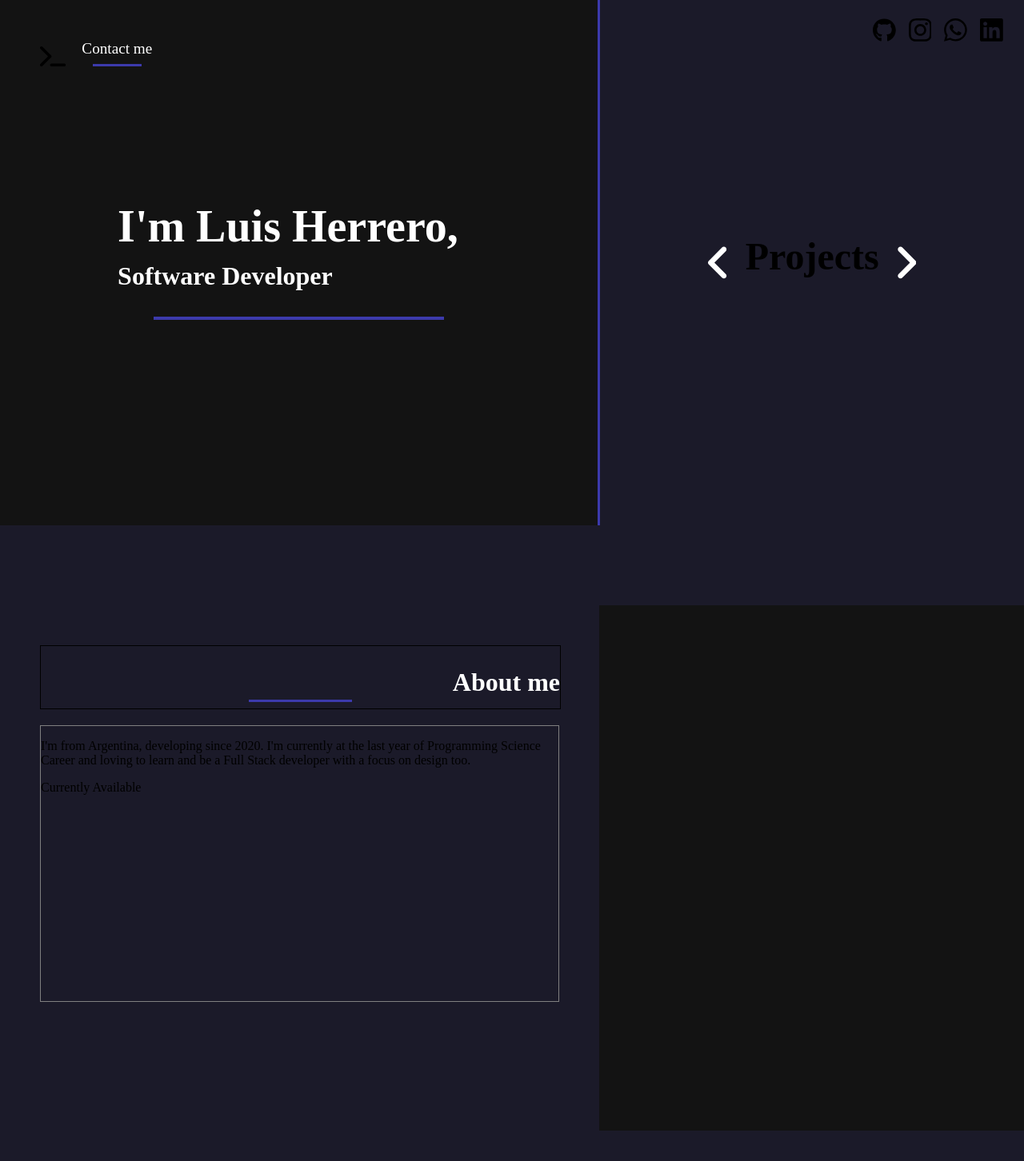
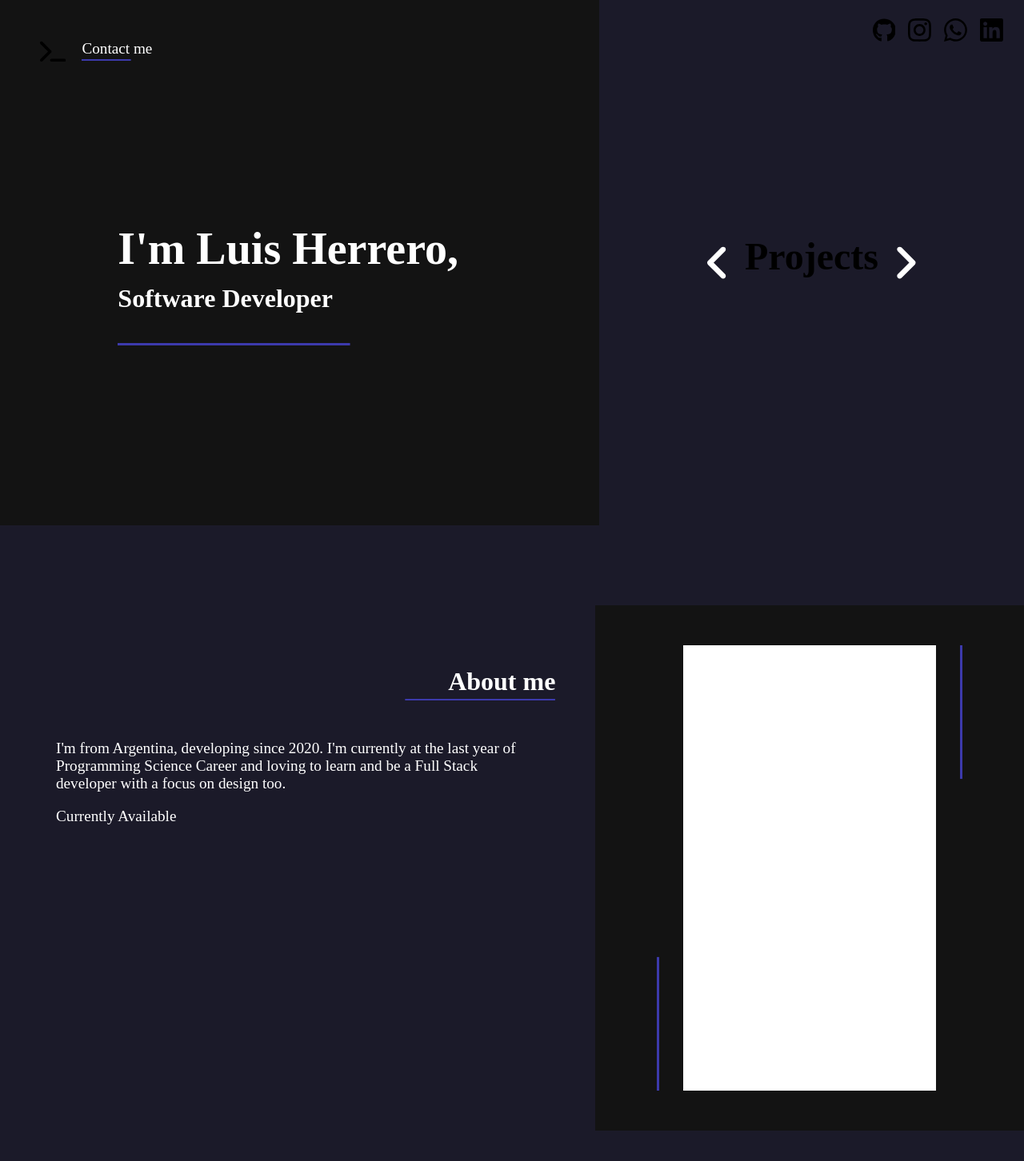
Before and after one commit to LMHV/cv-page, a React (Create React App) app in the folder front/: page / in a window 1280 px wide. Shown: the top 1452 px of the page at 80% size. After the commit the page ends 1414 px from the top, so only its background shows below. Built offline with nearby package versions, Linux system fonts and the light colour scheme; a web font is replaced by a local one.

Commit message:
update cv-page 14/06

```diff
--- a/front/src/components/Aboutme.css
+++ b/front/src/components/Aboutme.css
@@ -1,9 +1,116 @@
-
 @media only screen and (max-width: 1920px) {
     .second-container {
         display: flex;
         flex-direction: row;
+        margin-top: 100px;
+        height: 969px;
     }
+
+    .left-side-aboutme {
+        width: 55%;
+        padding: 50px;
+    }
+
+    .aboutme-container {
+        display: flex;
+        justify-content: flex-end;
+        width: 100%;
+    }
+
+    .aboutme-title {
+        color: white;
+        font-size: 250%;
+        margin-bottom: -5px;
+        position: relative;
+    }
+
+    .aboutme-title::after {
+        content: '';
+        position: absolute;
+        left: 0;
+        bottom: -5px;
+        width: 100%;
+        height: 2px;
+        background-color: #3C3AAC;
+        transform: scaleX(1.4);
+        transform-origin: right;
+        transition: transform .5s;
+    }
+
+    .aboutme-title:hover::after {
+        transform: scaleX(0.7);
+        transform-origin: right;
+    }
+
+    .aboutme-description {
+        height: 70%;
+        margin-top: 20px;
+        padding: 20px;
+        font-size: 200%;
+        color: white;
+    }
+
+
+
+    .right-side-aboutme {
+        background-color: #131313;
+        width: calc(45% - 100px);
+        display: grid;
+        grid-template-columns: 30px auto 30px;
+        column-gap: 30px;
+        padding: 50px;
+        position: relative;
+    }
+
+    #grid1{
+        position: relative;
+    }
+
+    #grid1::after {
+        content: '';
+        position: absolute;
+        top: 0;
+        right: 0;
+        width: 3px;
+        height: 100%;
+        background-color: #3C3AAC;
+        transform: scaleY(0.3);
+        transform-origin: bottom;
+        transition: transform .5s;
+    }
+
+    #grid1:hover::after {
+        transform: scaleY(1);
+        transform-origin: bottom;
+    }
+
+
+    #grid2{
+        background-color: white;
+    }
+
+    #grid3{
+        position: relative;
+    }
+
+    #grid3::after {
+        content: '';
+        position: absolute;
+        bottom: 0;
+        left: 0;
+        width: 3px;
+        height: 100%;
+        background-color: #3C3AAC;
+        transform: scaleY(0.3);
+        transform-origin: top;
+        transition: transform .5s;
+    }
+
+    #grid3:hover::after {
+        transform: scaleY(1);
+        transform-origin: top;
+    }
+
 }
 
 @media only screen and (max-width: 1368px) {
@@ -16,54 +123,108 @@
 
     .left-side-aboutme {
         width: 55%;
-        height: 861px;
         padding: 50px;
     }
 
-    .aboutme-container{
+    .aboutme-container {
         display: flex;
-        flex-direction: column;
-        text-align: right;
-        justify-content: center;
+        justify-content: flex-end;
         width: 100%;
-        border: 1px solid black;
     }
 
-    .aboutme-title{
+    .aboutme-title {
         color: white;
         font-size: 200%;
         margin-bottom: -5px;
-    }
-    .aboutme-line{
-        width: 20%;
-        background-color: #3C3AAC;
-        height: 3px;
-        border: none;
+        position: relative;
     }
 
-    .aboutme-container:hover > .aboutme-line{
-        width: 35%;
-        transition: 0.2s ease-in-out;
+    .aboutme-title::after {
+        content: '';
+        position: absolute;
+        left: 0;
+        bottom: -5px;
+        width: 100%;
+        height: 2px;
+        background-color: #3C3AAC;
+        transform: scaleX(1.4);
+        transform-origin: right;
+        transition: transform .5s;
     }
 
-    .aboutme-description{
-        height: 40%;
+    .aboutme-title:hover::after {
+        transform: scaleX(0.7);
+        transform-origin: right;
+    }
+
+    .aboutme-description {
+        height: 70%;
         margin-top: 20px;
-        border: 1px solid grey;
+        padding: 20px;
+        font-size: 120%;
+        color: white;
     }
 
 
 
+    .right-side-aboutme {
+        background-color: #131313;
+        width: calc(45% - 100px);
+        display: grid;
+        grid-template-columns: 30px auto 30px;
+        column-gap: 30px;
+        padding: 50px;
+        position: relative;
+    }
+
+    #grid1{
+        position: relative;
+    }
+
+    #grid1::after {
+        content: '';
+        position: absolute;
+        top: 0;
+        right: 0;
+        width: 3px;
+        height: 100%;
+        background-color: #3C3AAC;
+        transform: scaleY(0.3);
+        transform-origin: bottom;
+        transition: transform .5s;
+    }
+
+    #grid1:hover::after {
+        transform: scaleY(1);
+        transform-origin: bottom;
+    }
 
 
+    #grid2{
+        background-color: white;
+    }
+
+    #grid3{
+        position: relative;
+    }
+
+    #grid3::after {
+        content: '';
+        position: absolute;
+        bottom: 0;
+        left: 0;
+        width: 3px;
+        height: 100%;
+        background-color: #3C3AAC;
+        transform: scaleY(0.3);
+        transform-origin: top;
+        transition: transform .5s;
+    }
+
+    #grid3:hover::after {
+        transform: scaleY(1);
+        transform-origin: top;
+    }
 
 
-
-
-
-    .right-side-aboutme{
-        background-color: #131313;
-        width: 45%;
-
-    }
 }
--- a/front/src/components/Aboutme.js
+++ b/front/src/components/Aboutme.js
@@ -10,7 +10,6 @@ const Aboutme = () => {
             <div className="left-side-aboutme">
                 <div className="aboutme-container">
                     <h2 className="aboutme-title">About me</h2>
-                    <hr className="aboutme-line"></hr>
 
                 </div>
                 <div className="aboutme-description">
@@ -20,7 +19,11 @@ const Aboutme = () => {
             </div>
 
             <div className="right-side-aboutme">
-
+                <div id='grid1'></div>
+                <div id='grid2'>
+                    <img></img>
+                </div>
+                <div id='grid3'></div>
             </div>
 
         </div>
--- a/front/src/components/Landing.css
+++ b/front/src/components/Landing.css
@@ -15,7 +15,6 @@ border: 1px solid grey;
         background-color: #131313;
         width: 55%;
         padding: 50px;
-        border-right: 3px solid #3C3AAC;
     }
 
     .contact-me {
@@ -32,34 +31,56 @@ border: 1px solid grey;
     .contact-me-button {
         font-size: 130%;
         text-decoration: none;
-        color: white
+        color: white;
+        position: relative;
     }
 
-    .a-line {
-        /* FALTA HACER QUE ESTE AL COSTADO IZQUIERDO */
-        width: 70%;
+    .contact-me-button::after{
+        content:'';
+        position:absolute;
+        left: 0; bottom: -5px;
+        width: 100%;
+        height: 2px;
         background-color: #3C3AAC;
-        height: 3px;
-        border: none;
+        transform: scaleX(0.7);
+        transform-origin: left;
+        transition: transform .5s;
     }
 
-    .a-tag:hover>.a-line {
-        width: 120%;
-        transition: 200ms ease-in-out;
-
+    .contact-me-button:hover::after{
+        transform: scaleX(1.2);
+        transform-origin: left;
     }
 
     .container-name {
         display: flex;
         justify-content: center;
         align-items: center;
-        height: 88%;
+        height: 80%;
     }
 
     .title-name {
         color: white;
-        height: 40%;
+        height: 30%;
         width: 60%;
+        position: relative;
+    }
+
+    .title-name::after{
+        content:'';
+        position:absolute;
+        left: 0; bottom: -10px;
+        width: 100%;
+        height: 3px;
+        background-color: #3C3AAC;
+        transform: scaleX(0.70);
+        transform-origin: left;
+        transition: transform .5s;
+    }
+
+    .title-name:hover::after{
+        transform: scaleX(1.1);
+        transform-origin: left;
     }
 
     .name {
@@ -69,19 +90,6 @@ border: 1px solid grey;
 
     .job {
         font-size: 200%;
-    }
-
-    .name-line {
-        /* FALTA HACER QUE ESTE AL COSTADO IZQUIERDO */
-        width: 80%;
-        background-color: #3C3AAC;
-        height: 4px;
-        border: none;
-    }
-
-    .title-name:hover>.name-line {
-        width: 100%;
-        transition: 0.2s ease-in-out;
     }
 
     .right-side {
@@ -97,10 +105,10 @@ border: 1px solid grey;
     }
 
     .svg-button {
-        width: 8%;
+        width: 6.5%;
         background-color: rgba(0, 0, 0, 0);
         border: none;
-        margin-left: 5px;
+        margin-left: 0px;
         cursor: pointer;
     }
 
@@ -142,12 +150,12 @@ border: 1px solid grey;
     }
 
     .projectsname-container:hover>.right-angle {
-        margin-left: 50px;
+        margin-left: 100px;
         transition: 0.2s ease-in-out;
     }
 
     .projectsname-container:hover>.left-angle {
-        margin-right: 50px;
+        margin-right: 100px;
         transition: 0.2s ease-in-out;
     }
 }
@@ -180,33 +188,56 @@ border: 1px solid grey;
     .contact-me-button {
         font-size: 120%;
         text-decoration: none;
-        color: white
+        color: white;
+        position: relative;
     }
 
-    .a-line {
-        /* FALTA HACER QUE ESTE AL COSTADO IZQUIERDO */
-        width: 70%;
+    .contact-me-button::after{
+        content:'';
+        position:absolute;
+        left: 0; bottom: -5px;
+        width: 100%;
+        height: 2px;
         background-color: #3C3AAC;
-        height: 3px;
-        border: none;
+        transform: scaleX(0.7);
+        transform-origin: left;
+        transition: transform .5s;
     }
 
-    .a-tag:hover>.a-line {
-        width: 120%;
-        transition: 200ms ease-in-out;
+    .contact-me-button:hover::after{
+        transform: scaleX(1.2);
+        transform-origin: left;
     }
 
     .container-name {
         display: flex;
         justify-content: center;
         align-items: center;
-        height: 88%;
+        height: 90%;
     }
 
     .title-name {
         color: white;
-        height: 50%;
+        height: 35%;
         width: 70%;
+        position: relative;
+    }
+
+    .title-name::after{
+        content:'';
+        position:absolute;
+        left: 0; bottom: -15px;
+        width: 100%;
+        height: 3px;
+        background-color: #3C3AAC;
+        transform: scaleX(0.64);
+        transform-origin: left;
+        transition: transform .5s;
+    }
+
+    .title-name:hover::after{
+        transform: scaleX(1);
+        transform-origin: left;
     }
 
     .name {
@@ -216,19 +247,6 @@ border: 1px solid grey;
 
     .job {
         font-size: 200%;
-    }
-
-    .name-line {
-        /* FALTA HACER QUE ESTE AL COSTADO IZQUIERDO */
-        width: 80%;
-        background-color: #3C3AAC;
-        height: 4px;
-        border: none;
-    }
-
-    .title-name:hover>.name-line {
-        width: 120%;
-        transition: 0.2s ease-in-out;
     }
 
     .right-side {
--- a/front/src/components/Landing.js
+++ b/front/src/components/Landing.js
@@ -11,14 +11,12 @@ const Landing = () => {
                     <svg className="code-icon" xmlns="http://www.w3.org/2000/svg" viewBox="0 0 576 512"><path d="M9.372 86.63C-3.124 74.13-3.124 53.87 9.372 41.37C21.87 28.88 42.13 28.88 54.63 41.37L246.6 233.4C259.1 245.9 259.1 266.1 246.6 278.6L54.63 470.6C42.13 483.1 21.87 483.1 9.372 470.6C-3.124 458.1-3.124 437.9 9.372 425.4L178.7 256L9.372 86.63zM544 416C561.7 416 576 430.3 576 448C576 465.7 561.7 480 544 480H256C238.3 480 224 465.7 224 448C224 430.3 238.3 416 256 416H544z" /></svg>
                     <div className="a-tag">
                         <a className="contact-me-button" href="#">Contact me</a>
-                        <hr className="a-line"></hr>
                     </div>
                 </div>
                 <div className="container-name">
                     <div className="title-name">
                         <h1 className="name">I'm Luis Herrero,</h1>
                         <h3 className="job">Software Developer</h3>
-                        <hr className="name-line"></hr>
                     </div>
                 </div>
             </div>
```
